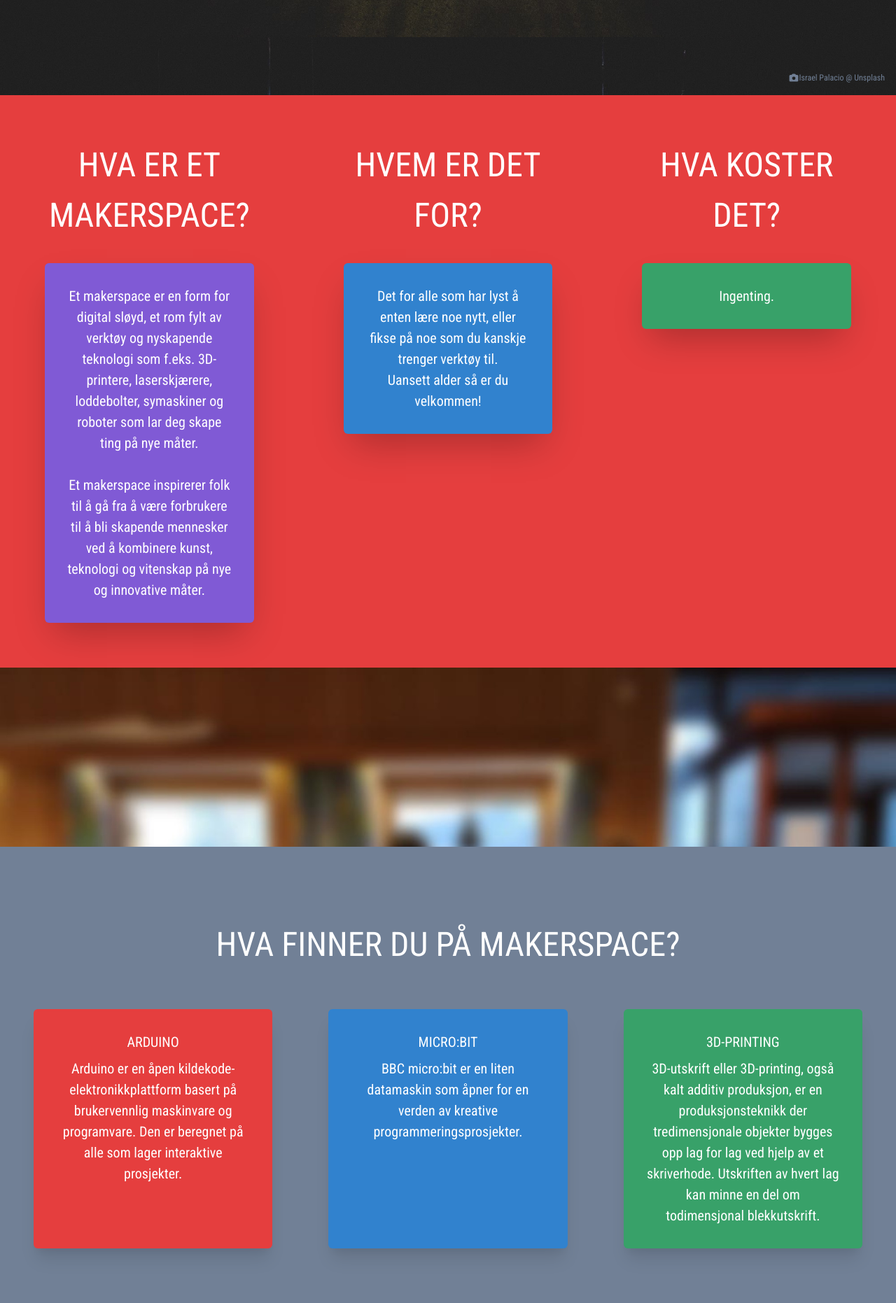
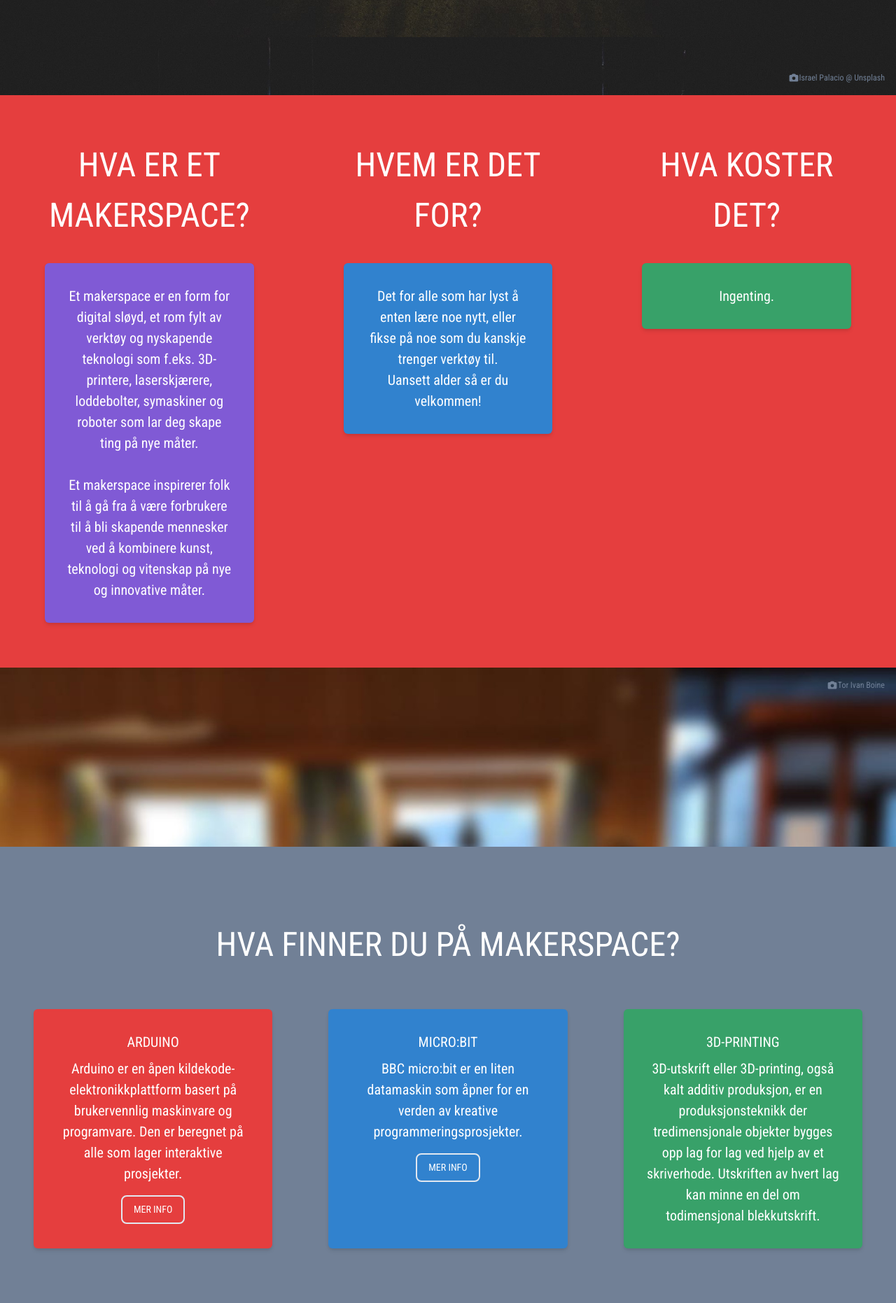
Before and after one commit to tiboine/makerspace, a Vue app: page / in a window 1280 px wide. Shown: the part 800-2662 px from the top of the page at 70% size. Built offline with nearby package versions, Linux system fonts and the light colour scheme.

Commit message:
small fixes

```diff
--- a/src/assets/css/tailwind.css
+++ b/src/assets/css/tailwind.css
@@ -5,9 +5,13 @@
 @tailwind utilities;
 
 .box {
-  @apply rounded-md text-xl text-white shadow-2xl;
+  @apply rounded-md text-xl text-white shadow-md;
 }
 
 .btn {
   @apply rounded-lg text-white border-2 inline-block py-2 px-4 uppercase cursor-pointer;
 }
+
+.photo-credit {
+  @apply flex justify-end p-4 text-gray-600
+}
--- a/src/views/Main.vue
+++ b/src/views/Main.vue
@@ -6,7 +6,7 @@
       </p>
     </div>
     <div
-      class="max-w-3xl my-24 md:my-48 box p-4 md:p-16 bg-black w-auto inline-block"
+      class="lg:max-w-3xl my-24 md:my-48 box p-4 m-4 md:p-16 bg-black  inline-block"
     >
       <p>
         Makerspace Ringebu er et åpent verksted og hobbyrom med fokus på
@@ -18,7 +18,7 @@
         på nye måter.
       </p>
     </div>
-    <div class="flex justify-end p-4 text-gray-600">
+    <div class="photo-credit">
       <svg class="w-4 " fill="currentColor" viewBox="0 0 20 20">
         <path
           fill-rule="evenodd"
@@ -41,9 +41,9 @@
       >
     </div>
 
-    <div class="xl:grid grid-cols-3">
-      <div class="container-xl p-4 md:p-16 justify-between bg-red-600">
-        <h2 class="text-2xl md:text-5xl text-white uppercase pb-8" div id="hva">
+    <div class="xl:grid grid-cols-3 bg-red-600">
+      <div class="container-xl p-4 md:p-16 justify-between ">
+        <h2 class="text-2xl md:text-5xl uppercase pb-8" div id="hva">
           Hva er et makerspace?
         </h2>
         <div class="box p-4 md:p-8 bg-purple-600">
@@ -61,8 +61,8 @@
           </p>
         </div>
       </div>
-      <div class="container-xl p-4 md:p-16 justify-between bg-red-600">
-        <h2 class="text-2xl md:text-5xl text-white uppercase pb-8">
+      <div class="container-xl p-4 md:p-16 justify-between ">
+        <h2 class="text-2xl md:text-5xl uppercase pb-8">
           Hvem er det for?
         </h2>
         <div class="box p-4 md:p-8 bg-blue-600">
@@ -73,21 +73,37 @@
           <p>Uansett alder så er du velkommen!</p>
         </div>
       </div>
-      <div class="container-xl p-4 md:p-16 justify-between bg-red-600">
-        <h2 class="text-2xl md:text-5xl text-white uppercase pb-8">
+      <div class="container-xl p-4 md:p-16 justify-between ">
+        <h2 class="text-2xl md:text-5xl uppercase pb-8">
           Hva koster det?
         </h2>
         <div class="box p-4 md:p-8 bg-green-600 mb-8">Ingenting.</div>
       </div>
     </div>
-    <div class="bg2 bg-fixed h-64"></div>
+    <div class="bg2 bg-fixed h-64">
+      <div class="photo-credit">
+        <svg class="w-4 " fill="currentColor" viewBox="0 0 20 20">
+          <path
+            fill-rule="evenodd"
+            d="M4 5a2 2 0 00-2 2v8a2 2 0 002 2h12a2 2 0 002-2V7a2 2 0 00-2-2h-1.586a1 1 0 01-.707-.293l-1.121-1.121A2 2 0 0011.172 3H8.828a2 2 0 00-1.414.586L6.293 4.707A1 1 0 015.586 5H4zm6 9a3 3 0 100-6 3 3 0 000 6z"
+            clip-rule="evenodd"
+          ></path>
+        </svg>
+
+        <span class="text-xs ">
+          <a href="https://tiboine.com">Tor Ivan Boine</a>
+        </span>
+      </div>
+    </div>
     <div class="container-xl bg-gray-600 py-8 lg:py-24">
-      <h2 class="text-2xl md:text-5xl text-white uppercase py-2">
+      <h2 class="text-2xl md:text-5xl  uppercase py-2">
         Hva finner du på Makerspace?
       </h2>
       <div class="lg:grid grid-cols-3 lg:p-12 gap-20">
-        <div class="box mb-12 p-4 md:p-8 bg-red-600 shadow-xl m-4 lg:m-0">
-          <h2 class="text-lg md:text-xl text-white uppercase pb-2">
+        <div
+          class="box mb-12 p-4 md:p-8 bg-red-600  m-4 lg:m-0 hover:shadow-2xl duration-200"
+        >
+          <h2 class="text-lg md:text-xl  uppercase pb-2">
             Arduino
           </h2>
           <p>
@@ -95,18 +111,34 @@
             brukervennlig maskinvare og programvare. Den er beregnet på alle som
             lager interaktive prosjekter.
           </p>
+          <a
+            href="https://arduino.cc"
+            target="_blank"
+            class="btn text-sm mt-4 hover:bg-red-400"
+            >mer info</a
+          >
         </div>
-        <div class="box mb-12 p-4 md:p-8 bg-blue-600 shadow-xl m-4 lg:m-0">
-          <h2 class="text-lg md:text-xl text-white uppercase pb-2">
+        <div
+          class="box mb-12 p-4 md:p-8 bg-blue-600  m-4 lg:m-0 hover:shadow-2xl duration-200"
+        >
+          <h2 class="text-lg md:text-xl  uppercase pb-2">
             Micro:bit
           </h2>
           <p>
             BBC micro:bit er en liten datamaskin som åpner for en verden av
             kreative programmeringsprosjekter.
           </p>
+          <a
+            href="https://archive.microbit.org/no/"
+            target="_blank"
+            class="btn text-sm mt-4 hover:bg-blue-400"
+            >mer info</a
+          >
         </div>
-        <div class="box mb-12 p-4 md:p-8 bg-green-600 shadow-xl m-4 lg:m-0">
-          <h2 class="text-lg md:text-xl text-white uppercase pb-2">
+        <div
+          class="box mb-12 p-4 md:p-8 bg-green-600  m-4 lg:m-0 hover:shadow-2xl duration-200"
+        >
+          <h2 class="text-lg md:text-xl  uppercase pb-2">
             3D-printing
           </h2>
           <p>
@@ -116,21 +148,28 @@
             en del om todimensjonal blekkutskrift.
           </p>
         </div>
-        <div class="box mb-12 p-4 md:p-8 bg-teal-600 shadow-xl m-4 lg:m-0">
-          <h2 class="text-lg md:text-xl text-white uppercase pb-2">
+        <div
+          class="box mb-12 p-4 md:p-8 bg-teal-600  m-4 lg:m-0 hover:shadow-2xl duration-200"
+        >
+          <h2 class="text-lg md:text-xl  uppercase pb-2">
             Lego Mindstorm
           </h2>
           <p>
             Lego Mindstorms er en maskinvare- og programvarestruktur som er
             produsert av Lego for utvikling av programmerbare roboter basert på
-            Lego byggesteiner. Hver versjon av systemet inkluderer en
-            intelligent murstein-datamaskin som styrer systemet, et sett med
-            modulære sensorer og motorer, og Lego-deler fra Technic-linjen for å
-            lage de mekaniske systemene.
+            Lego byggesteiner.
           </p>
+          <a
+            href="https://www.lego.com/nb-no/themes/mindstorms/about"
+            target="_blank"
+            class="btn text-sm mt-4 hover:bg-teal-400"
+            >mer info</a
+          >
         </div>
-        <div class="box mb-12 p-4 md:p-8 bg-orange-600 shadow-xl m-4 lg:m-0">
-          <h2 class="text-lg md:text-xl text-white uppercase pb-2">
+        <div
+          class="box mb-12 p-4 md:p-8 bg-orange-600  m-4 lg:m-0 hover:shadow-2xl duration-200"
+        >
+          <h2 class="text-lg md:text-xl  uppercase pb-2">
             Laser og gravering
           </h2>
           <p>
@@ -138,13 +177,21 @@
             mer brukt innen bransjene industri og reklame/profilering
           </p>
         </div>
-        <div class="box mb-12 p-4 md:p-8 bg-purple-600 shadow-xl m-4 lg:m-0">
-          <h2 class="text-lg md:text-xl text-white uppercase pb-2">Edison</h2>
+        <div
+          class="box mb-12 p-4 md:p-8 bg-purple-600  m-4 lg:m-0 hover:shadow-2xl duration-200"
+        >
+          <h2 class="text-lg md:text-xl  uppercase pb-2">Edison</h2>
           <p>
             Edison er en robust pedagogisk robot designet for å gi koding liv
             for studenter og hjelpe lærere å levere meningsfull utdanning fra
             det 21. århundre.
           </p>
+          <a
+            href="https://meetedison.com/"
+            target="_blank"
+            class="btn text-sm mt-4 hover:bg-purple-400"
+            >mer info</a
+          >
         </div>
       </div>
     </div>
@@ -167,6 +214,7 @@
 <style scoped>
 .bg {
   background-image: url("../assets/img/israel-palacio-2k.jpg");
+  background-size: cover;
 }
 .bg2 {
   background-image: url("../assets/img/makerspace-blurred-big.jpg");
--- a/src/views/Om.vue
+++ b/src/views/Om.vue
@@ -1,7 +1,7 @@
 <template>
   <div class="container-xl bg">
-    <div class="md:h-screen p-4 pt-16">
-      <div class="box p-4 md:p-16 my-8 bg-gray-800 max-w-5xl m-auto mt-64">
+    <div class="md:h-screen p-4 lg:pt-16">
+      <div class="box p-4 md:p-16 bg-gray-800 max-w-5xl m-auto mt-12 lg:mt-64">
         <p>
           Makerspace Ringebu er et non-profit makerspace i landsbyen Ringebu.
           Våre brukere er både enkeltpersoner. Makerspace ble etablert i oktober
@@ -12,6 +12,7 @@
           interesser møtes for å jobbe med prosjekter og dele ideer, utstyr og
           kunnskap.
         </p>
+        <br />
         <p>
           Alle er velkomne her. Våre medlemmer er produsenter, hobbyister,
           innovatører, spesialister, teknologier og harde arbeidere. Noen bruker
@@ -25,7 +26,7 @@
         </p>
       </div>
     </div>
-    <div class="flex justify-end p-4 text-gray-600">
+    <div class="photo-credit">
       <svg class="w-4 " fill="currentColor" viewBox="0 0 20 20">
         <path
           fill-rule="evenodd"
--- a/tailwind.config.js
+++ b/tailwind.config.js
@@ -19,4 +19,3 @@ module.exports = {
   },
   plugins: [],
 };
-// background-position: -200px -100px;
```
